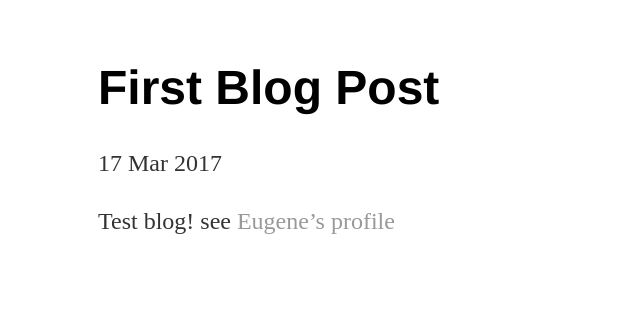
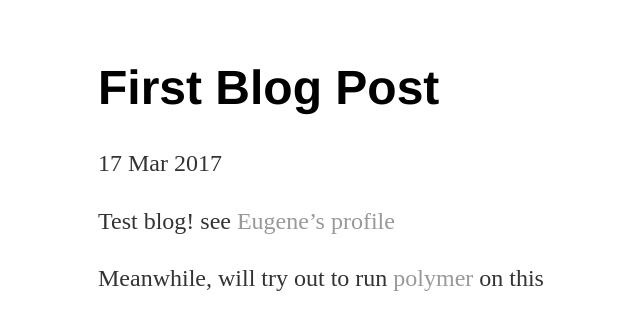
Before and after one commit to delose/delose.github.io, a Jekyll site: the page built from _posts/2018-03-17-first-blog-post.md, in a window 1280 px wide. Shown: the top 330 px of the page, without its empty margins (94-734 px from the left). Built offline with Jekyll 4.4.1, drawn with Linux system fonts in a browser that asks for light colours.

Commit message:
Update 2018-03-17-first-blog-post.md

```diff
--- a/_posts/2018-03-17-first-blog-post.md
+++ b/_posts/2018-03-17-first-blog-post.md
@@ -5,3 +5,5 @@ date: 2017-03-17
 ---
 
 Test blog! see [Eugene's profile](https://delose.github.io/)
+
+Meanwhile, will try out to run [polymer](https://www.polymer-project.org/) on this
```
